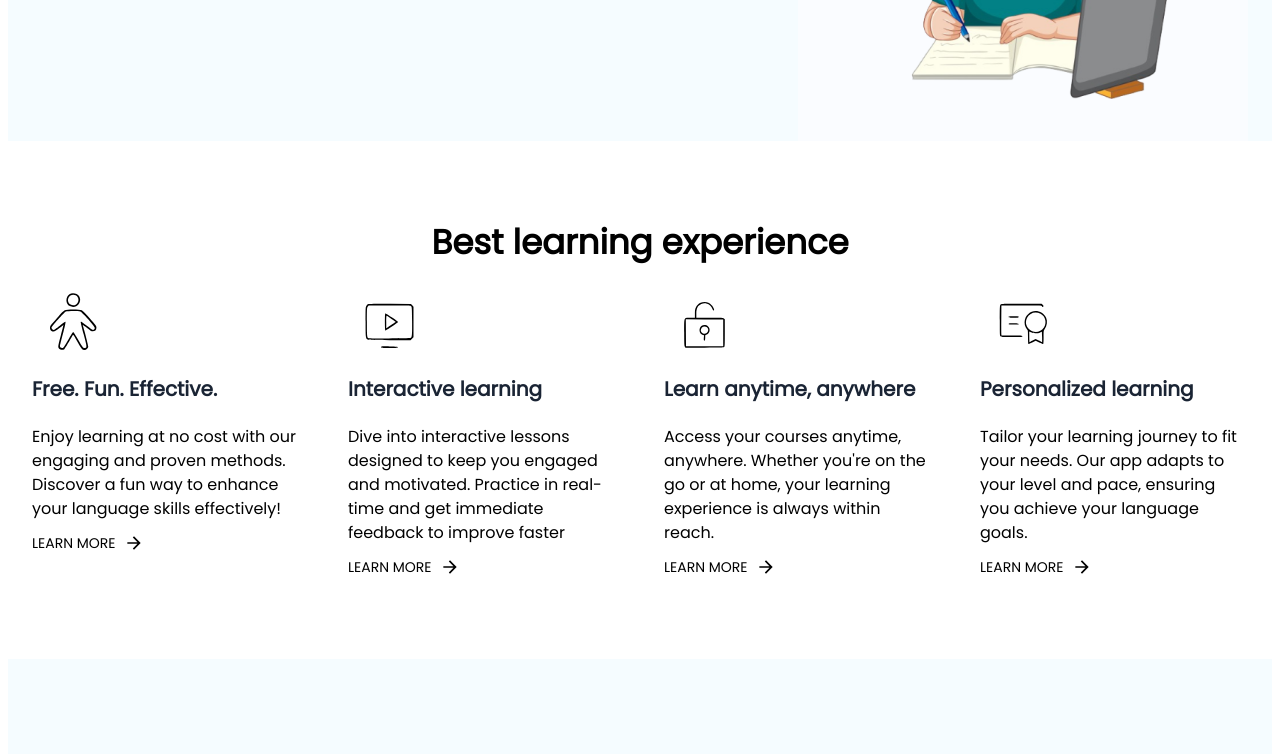
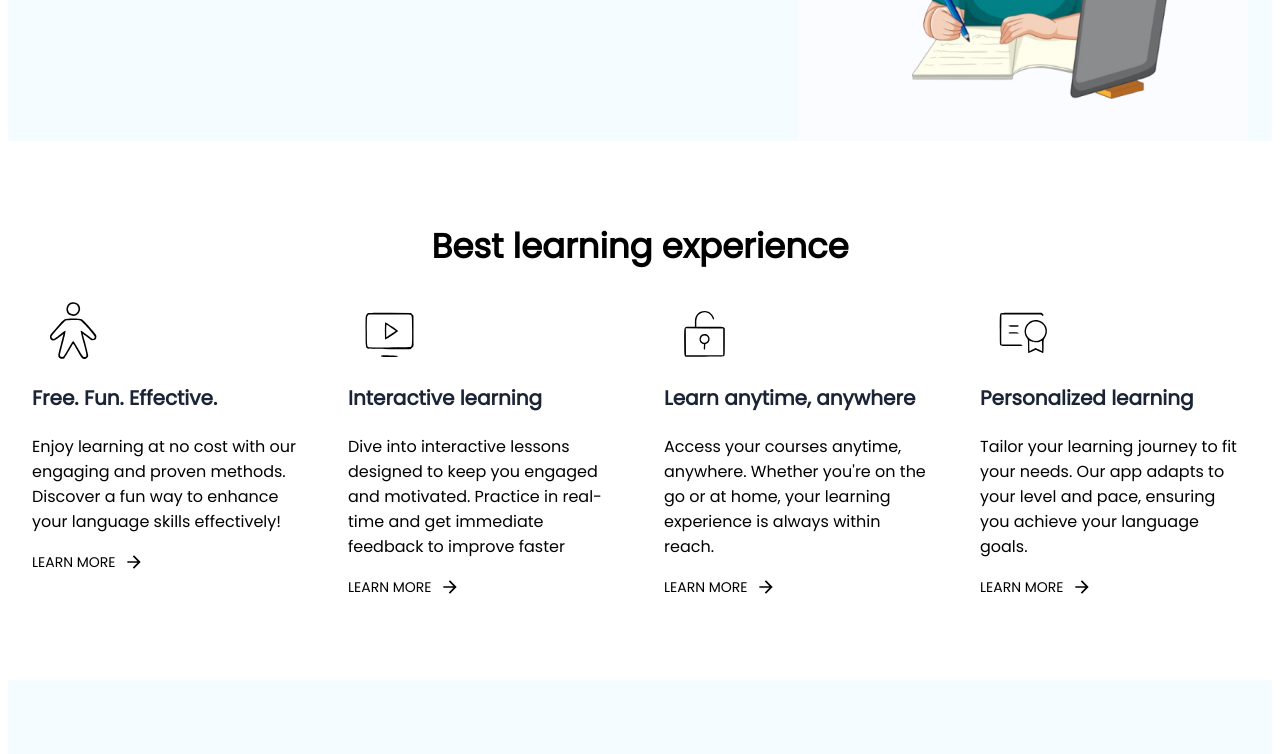
Before and after one commit to LanguageAppSpace/language-app-frontend, a React (Vite) app: page /home in a window 1280 px wide. Shown: the part 397-1151 px from the top of the page. Built offline with nearby package versions, Linux system fonts and the light colour scheme; no server answers.

Commit message:
Refactor Features styles

```diff
--- a/src/components/Features/Features.tsx
+++ b/src/components/Features/Features.tsx
@@ -1,139 +1,111 @@
-import { Grid, Typography, Box, Button } from "@mui/material";
+import { Grid, Typography, Button } from "@mui/material";
 import ArrowForwardIcon from "@mui/icons-material/ArrowForward";
 import { Container } from "@mui/system";
+import styled from "@emotion/styled";
+
+const FeaturesContainer = styled.div`
+  background-color: rgb(255, 255, 255);
+  padding: 80px 0;
+`;
+
+const FeatureIcon = styled.img`
+  height: 80px;
+  width: 80px;
+  margin-bottom: 10px;
+`;
+
+const FeaturesHeader = styled(Typography)`
+  color: rgb(0, 0, 0);
+  margin-bottom: 20px;
+  text-align: center;
+  width: 100%;
+  font-weight: bold;
+  font-size: 34px;
+  gap: 16px;
+`;
+
+const BodyText = styled.p`
+  margin-top: 20px;
+  font-family: Poppins;
+`;
+
+const FeatureHeader = styled(Typography)`
+  color: #1a2434;
+  text-align: start;
+  font-weight: 700;
+`;
+
+const LearnMoreButton = styled(Button)`
+  background-color: rgb(255, 255, 255);
+  color: black;
+  justify-content: start;
+  padding: 0;
+
+  &:hover {
+    background-color: rgb(250, 250, 255);
+  }
+`;
+
+const FeatureItem = styled(Grid)`
+  display: flex;
+  flex-direction: column;
+  align-items: flex-start;
+`;
 
 const Features = () => {
-  const featuresContainerStyles = {
-    backgroundColor: "rgb(255,255,255)",
-    padding: "80px 0",
-  };
-
-  const headerTypographyStyles = {
-    color: "rgb(0,0,0)",
-    marginBottom: "20px",
-    textAlign: "center",
-    width: "100%",
-    fontWeight: "bold",
-    gap: "16px",
-  };
-
-  const iconStyles = {
-    height: "80px",
-    width: "80px",
-    marginBottom: "10px",
-  };
-
-  const textTypographyStyles = {
-    color: "#1A2434",
-    textAlign: "start",
-    fontWeight: "bold",
-  };
-
-  const bodyTextTypographyStyles = {
-    marginTop: "20px",
-    lineHeight: 1.5,
-  };
-
-  const gridItemStyles = {
-    display: "flex",
-    flexDirection: "column",
-    alignItems: "flex-start",
-  };
-
-  const buttonStyles = {
-    backgroundColor: "rgb(255,255,255)",
-    "&:hover": {
-      backgroundColor: "rgb(250, 250, 255)",
-    },
-    color: "black",
-    justifyContent: "start",
-    padding: 0,
-    marginTop: "10px",
-  };
-
   return (
-    <Box sx={featuresContainerStyles}>
+    <FeaturesContainer>
       <Container maxWidth="xl">
-        <Typography variant="h4" sx={headerTypographyStyles}>
-          Best learning experience
-        </Typography>
+        <FeaturesHeader>Best learning experience</FeaturesHeader>
         <Grid container spacing={6}>
-          <Grid item xs={6} sm={3} sx={gridItemStyles}>
-            <img src="/human.svg" alt="Human Icon" style={iconStyles} />
-            <Typography variant="h6" sx={textTypographyStyles}>
-              Free. Fun. Effective.
-            </Typography>
-            <Typography variant="body1" sx={bodyTextTypographyStyles}>
+          <FeatureItem item xs={6} sm={3}>
+            <FeatureIcon src="/human.svg" alt="Human Icon" />
+            <FeatureHeader variant="h6">Free. Fun. Effective.</FeatureHeader>
+            <BodyText>
               Enjoy learning at no cost with our engaging and proven methods.
               Discover a fun way to enhance your language skills effectively!
-            </Typography>
-            <Button
-              sx={buttonStyles}
-              variant="text"
-              endIcon={<ArrowForwardIcon />}
-            >
+            </BodyText>
+            <LearnMoreButton variant="text" endIcon={<ArrowForwardIcon />}>
               Learn more
-            </Button>
-          </Grid>
-          <Grid item xs={6} sm={3} sx={gridItemStyles}>
-            <img src="/remote.svg" alt="Remote Icon" style={iconStyles} />
-            <Typography variant="h6" sx={textTypographyStyles}>
-              Interactive learning
-            </Typography>
-            <Typography variant="body1" sx={bodyTextTypographyStyles}>
+            </LearnMoreButton>
+          </FeatureItem>
+          <FeatureItem item xs={6} sm={3}>
+            <FeatureIcon src="/remote.svg" alt="Remote Icon" />
+            <FeatureHeader variant="h6">Interactive learning</FeatureHeader>
+            <BodyText>
               Dive into interactive lessons designed to keep you engaged and
               motivated. Practice in real-time and get immediate feedback to
               improve faster
-            </Typography>
-            <Button
-              sx={buttonStyles}
-              variant="text"
-              endIcon={<ArrowForwardIcon />}
-            >
+            </BodyText>
+            <LearnMoreButton variant="text" endIcon={<ArrowForwardIcon />}>
               Learn more
-            </Button>
-          </Grid>
-          <Grid item xs={6} sm={3} sx={gridItemStyles}>
-            <img src="/padlock.svg" alt="Padlock Icon" style={iconStyles} />
-            <Typography variant="h6" sx={textTypographyStyles}>
-              Learn anytime, anywhere
-            </Typography>
-            <Typography variant="body1" sx={bodyTextTypographyStyles}>
+            </LearnMoreButton>
+          </FeatureItem>
+          <FeatureItem item xs={6} sm={3}>
+            <FeatureIcon src="/padlock.svg" alt="Padlock Icon" />
+            <FeatureHeader variant="h6">Learn anytime, anywhere</FeatureHeader>
+            <BodyText>
               Access your courses anytime, anywhere. Whether you're on the go or
               at home, your learning experience is always within reach.
-            </Typography>
-            <Button
-              sx={buttonStyles}
-              variant="text"
-              endIcon={<ArrowForwardIcon />}
-            >
+            </BodyText>
+            <LearnMoreButton variant="text" endIcon={<ArrowForwardIcon />}>
               Learn more
-            </Button>
-          </Grid>
-          <Grid item xs={6} sm={3} sx={gridItemStyles}>
-            <img
-              src="/certificate.svg"
-              alt="Certificate Icon"
-              style={iconStyles}
-            />
-            <Typography variant="h6" sx={textTypographyStyles}>
-              Personalized learning
-            </Typography>
-            <Typography variant="body1" sx={bodyTextTypographyStyles}>
+            </LearnMoreButton>
+          </FeatureItem>
+          <FeatureItem item xs={6} sm={3}>
+            <FeatureIcon src="/certificate.svg" alt="Certificate Icon" />
+            <FeatureHeader variant="h6">Personalized learning</FeatureHeader>
+            <BodyText>
               Tailor your learning journey to fit your needs. Our app adapts to
               your level and pace, ensuring you achieve your language goals.
-            </Typography>
-            <Button
-              sx={buttonStyles}
-              variant="text"
-              endIcon={<ArrowForwardIcon />}
-            >
+            </BodyText>
+            <LearnMoreButton variant="text" endIcon={<ArrowForwardIcon />}>
               Learn more
-            </Button>
-          </Grid>
+            </LearnMoreButton>
+          </FeatureItem>
         </Grid>
       </Container>
-    </Box>
+    </FeaturesContainer>
   );
 };
 
```
